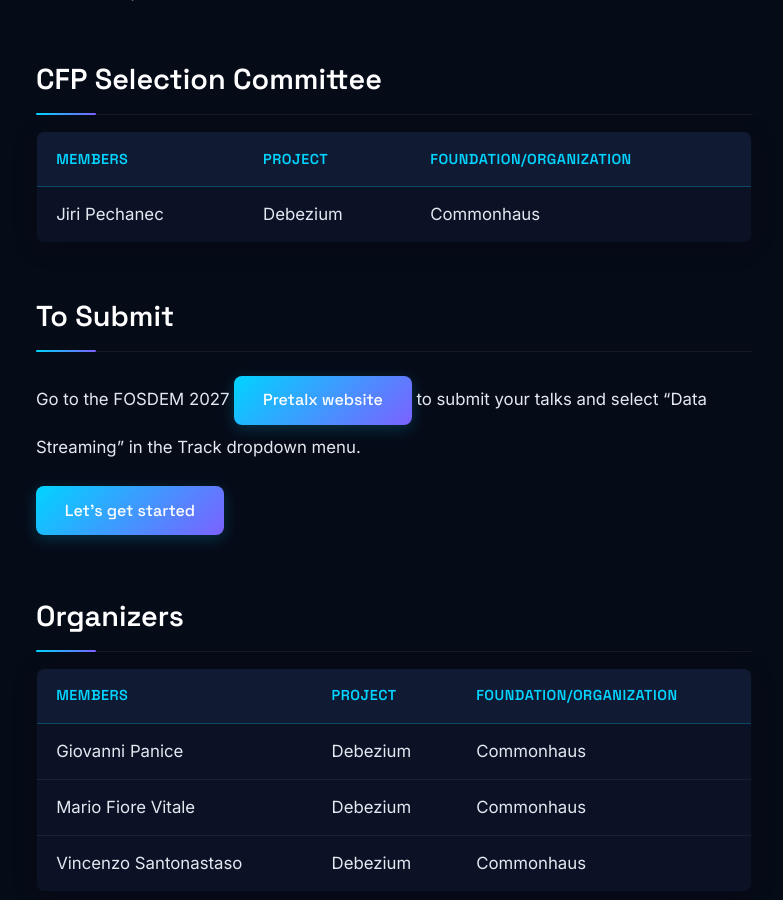
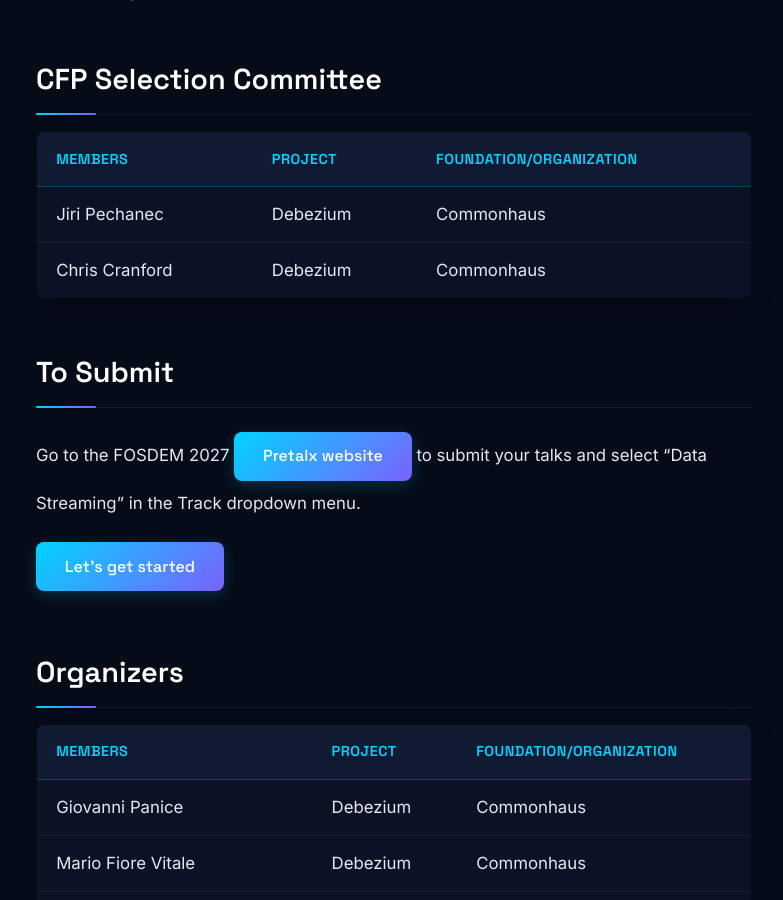
Before and after one commit to Naros/fosdem-data-streaming.github.io, a Jekyll site: the page built from index.md, in a window 1280 px wide and 900 px high, scrolled down 1711 px. Shown: the whole window, without its empty margins (246-1029 px from the left). Built offline with Jekyll 4.4.1, drawn with Linux system fonts in a browser that asks for light colours.

Commit message:
Add Chris Cranford to selection committee
Signed-off-by: Chris Cranford <chris@hibernate.org>

```diff
--- a/index.md
+++ b/index.md
@@ -35,9 +35,10 @@ A few notes:
 
 ## CFP Selection Committee
 
-| Members       | Project  | Foundation/Organization |
-|---------------|----------|-------------------------|
-| Jiri Pechanec | Debezium | Commonhaus              |
+| Members        | Project  | Foundation/Organization |
+|----------------|----------|-------------------------|
+| Jiri Pechanec  | Debezium | Commonhaus              |
+| Chris Cranford | Debezium | Commonhaus              |
 
 ## To Submit
 
```
Also changed, not shown: members.md (+4 -3 lines).
